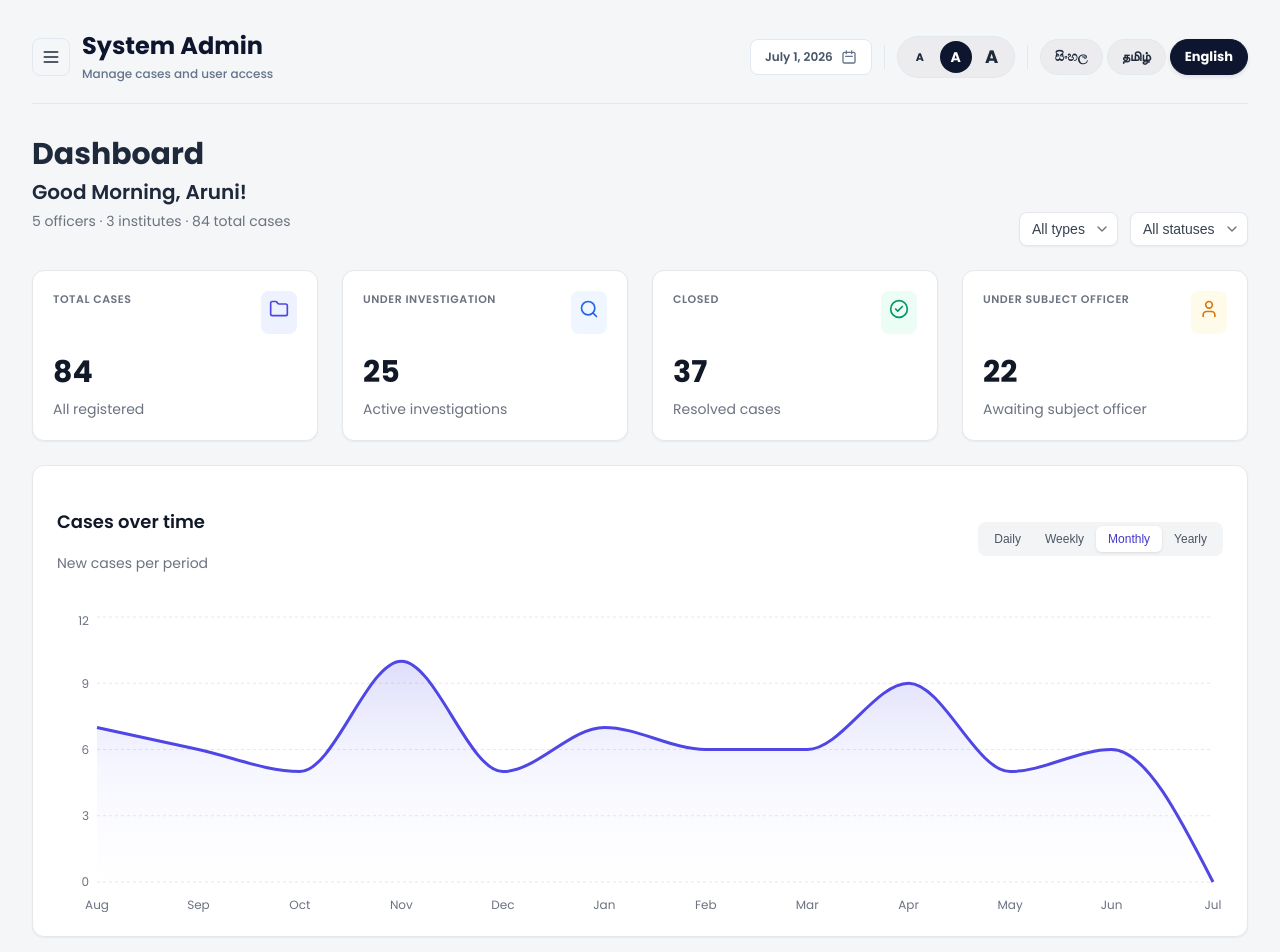
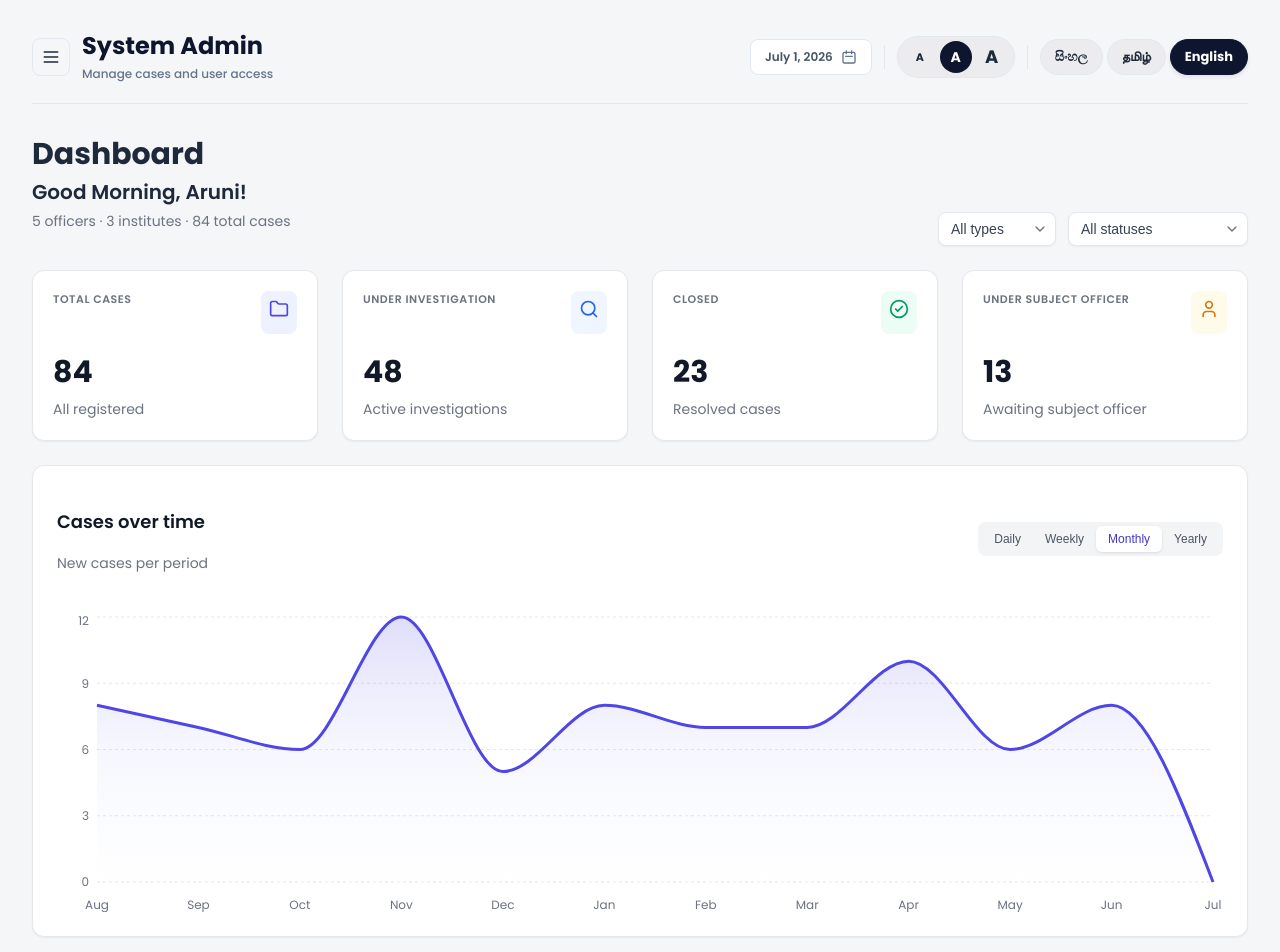
Before and after one commit to Avishka-kavishan/Discipline-Management-Monitoring-System, a Next.js app: page /admin in a window 1280 px wide. Shown: the top 952 px of the page. Built offline with nearby package versions, Linux system fonts and the light colour scheme; a web font is replaced by a local one.

Commit message:
implement admin dashboard with analytics charts and case management interface

```diff
--- a/app/admin/page.tsx
+++ b/app/admin/page.tsx
@@ -21,17 +21,17 @@ import {
 import "./admin.css";
 
 const monthlyData = [
-  { name: "Aug", cases: 7 },
-  { name: "Sep", cases: 6 },
-  { name: "Oct", cases: 5 },
-  { name: "Nov", cases: 10 },
+  { name: "Aug", cases: 8 },
+  { name: "Sep", cases: 7 },
+  { name: "Oct", cases: 6 },
+  { name: "Nov", cases: 12 },
   { name: "Dec", cases: 5 },
-  { name: "Jan", cases: 7 },
-  { name: "Feb", cases: 6 },
-  { name: "Mar", cases: 6 },
-  { name: "Apr", cases: 9 },
-  { name: "May", cases: 5 },
-  { name: "Jun", cases: 6 },
+  { name: "Jan", cases: 8 },
+  { name: "Feb", cases: 7 },
+  { name: "Mar", cases: 7 },
+  { name: "Apr", cases: 10 },
+  { name: "May", cases: 6 },
+  { name: "Jun", cases: 8 },
   { name: "Jul", cases: 0 },
 ];
 
@@ -89,13 +89,45 @@ const typeData = [
 ];
 
 const recentCases = [
-  { id: "1", caseNo: "CASE-2026-0084", dateFiled: "2026-06-28", subject: "Misuse of government funds in procurement", assignedTo: "N. Senanayake", priority: "High", status: "Under Investigation" },
-  { id: "2", caseNo: "CASE-2026-0083", dateFiled: "2026-06-25", subject: "Unauthorized data access in IT department", assignedTo: "S. Silva", priority: "High", status: "Under Investigation" },
-  { id: "3", caseNo: "CASE-2026-0082", dateFiled: "2026-06-22", subject: "Employee misconduct during office hours", assignedTo: "K. Perera", priority: "Medium", status: "Under Subject Officer" },
-  { id: "4", caseNo: "CASE-2026-0081", dateFiled: "2026-06-20", subject: "Forged attendance records submission", assignedTo: "R. Fernando", priority: "Medium", status: "Under Subject Officer" },
-  { id: "5", caseNo: "CASE-2026-0080", dateFiled: "2026-06-18", subject: "Property damage at Colombo branch office", assignedTo: "N. Senanayake", priority: "Low", status: "Closed" },
-  { id: "6", caseNo: "CASE-2026-0079", dateFiled: "2026-06-15", subject: "Harassment complaint filed by junior staff", assignedTo: "S. Silva", priority: "High", status: "Under Investigation" },
-  { id: "7", caseNo: "CASE-2026-0078", dateFiled: "2026-06-12", subject: "Inventory discrepancy in Kandy warehouse", assignedTo: "K. Perera", priority: "Low", status: "Closed" },
+  { id: "1", caseNo: "CASE-2026-0084", dateFiled: "2026-06-28", subject: "Misuse of government funds in procurement", assignedTo: "N. Senanayake", priority: "High", status: "Under Investigation", type: "Fraud" },
+  { id: "2", caseNo: "CASE-2026-0083", dateFiled: "2026-06-25", subject: "Unauthorized data access in IT department", assignedTo: "S. Silva", priority: "High", status: "Under Investigation", type: "Cybercrime" },
+  { id: "3", caseNo: "CASE-2026-0082", dateFiled: "2026-06-22", subject: "Employee misconduct during office hours", assignedTo: "K. Perera", priority: "Medium", status: "Under Subject Officer", type: "Assault" },
+  { id: "4", caseNo: "CASE-2026-0081", dateFiled: "2026-06-20", subject: "Forged attendance records submission", assignedTo: "R. Fernando", priority: "Medium", status: "Under Subject Officer", type: "Forgery" },
+  { id: "5", caseNo: "CASE-2026-0080", dateFiled: "2026-06-18", subject: "Property damage at Colombo branch office", assignedTo: "N. Senanayake", priority: "Low", status: "Closed", type: "Theft" },
+  { id: "6", caseNo: "CASE-2026-0079", dateFiled: "2026-06-15", subject: "Harassment complaint filed by junior staff", assignedTo: "S. Silva", priority: "High", status: "Under Investigation", type: "Assault" },
+  { id: "7", caseNo: "CASE-2026-0078", dateFiled: "2026-06-12", subject: "Inventory discrepancy in Kandy warehouse", assignedTo: "K. Perera", priority: "Low", status: "Closed", type: "Theft" },
+];
+
+const allCases = [
+  // Fraud (17 total: 10 Investigation, 5 Closed, 2 Subject)
+  ...Array(10).fill(null).map(() => ({ type: "Fraud", status: "Under Investigation" })),
+  ...Array(5).fill(null).map(() => ({ type: "Fraud", status: "Closed" })),
+  ...Array(2).fill(null).map(() => ({ type: "Fraud", status: "Under Subject Officer" })),
+
+  // Cybercrime (15 total: 8 Investigation, 4 Closed, 3 Subject)
+  ...Array(8).fill(null).map(() => ({ type: "Cybercrime", status: "Under Investigation" })),
+  ...Array(4).fill(null).map(() => ({ type: "Cybercrime", status: "Closed" })),
+  ...Array(3).fill(null).map(() => ({ type: "Cybercrime", status: "Under Subject Officer" })),
+
+  // Assault (12 total: 6 Investigation, 4 Closed, 2 Subject)
+  ...Array(6).fill(null).map(() => ({ type: "Assault", status: "Under Investigation" })),
+  ...Array(4).fill(null).map(() => ({ type: "Assault", status: "Closed" })),
+  ...Array(2).fill(null).map(() => ({ type: "Assault", status: "Under Subject Officer" })),
+
+  // Theft (15 total: 8 Investigation, 5 Closed, 2 Subject)
+  ...Array(8).fill(null).map(() => ({ type: "Theft", status: "Under Investigation" })),
+  ...Array(5).fill(null).map(() => ({ type: "Theft", status: "Closed" })),
+  ...Array(2).fill(null).map(() => ({ type: "Theft", status: "Under Subject Officer" })),
+
+  // Narcotics (11 total: 6 Investigation, 3 Closed, 2 Subject)
+  ...Array(6).fill(null).map(() => ({ type: "Narcotics", status: "Under Investigation" })),
+  ...Array(3).fill(null).map(() => ({ type: "Narcotics", status: "Closed" })),
+  ...Array(2).fill(null).map(() => ({ type: "Narcotics", status: "Under Subject Officer" })),
+
+  // Forgery (14 total: 10 Investigation, 2 Closed, 2 Subject)
+  ...Array(10).fill(null).map(() => ({ type: "Forgery", status: "Under Investigation" })),
+  ...Array(2).fill(null).map(() => ({ type: "Forgery", status: "Closed" })),
+  ...Array(2).fill(null).map(() => ({ type: "Forgery", status: "Under Subject Officer" })),
 ];
 
 export default function AdminDashboard() {
@@ -103,6 +135,11 @@ export default function AdminDashboard() {
   const [chartPeriod, setChartPeriod] = useState("Monthly");
   const chartData = chartDataMap[chartPeriod];
   const [greeting, setGreeting] = useState("");
+
+  // Dashboard filter states
+  const [selectedType, setSelectedType] = useState("All types");
+  const [selectedStatus, setSelectedStatus] = useState("All statuses");
+  const [searchQuery, setSearchQuery] = useState("");
 
   useEffect(() => {
     const hour = new Date().getHours();
@@ -116,30 +153,104 @@ export default function AdminDashboard() {
     setGreeting(`${t(greetingKey, "Good Morning")}, ${firstName}!`);
   }, [t]);
 
+  // Base multipliers for periods (representing average cases per period vs baseline of 84)
+  const periodMultiplierMap: Record<string, number> = {
+    Daily: 21 / 84,
+    Weekly: 86 / 84,
+    Monthly: 84 / 84,
+    Yearly: 438 / 84,
+  };
+
+  const periodMultiplier = periodMultiplierMap[chartPeriod] || 1;
+
+  // Dynamically compute stats card values based on active filters and period multiplier
+  const activeCases = allCases.filter(c =>
+    (selectedType === "All types" || c.type === selectedType) &&
+    (selectedStatus === "All statuses" || c.status === selectedStatus)
+  );
+
+  const totalCasesCount = Math.round(activeCases.length * periodMultiplier);
+  const underInvestigationCount = Math.round(activeCases.filter(c => c.status === "Under Investigation").length * periodMultiplier);
+  const closedCount = Math.round(activeCases.filter(c => c.status === "Closed").length * periodMultiplier);
+  const underSubjectOfficerCount = Math.round(activeCases.filter(c => c.status === "Under Subject Officer").length * periodMultiplier);
+
+  // Dynamically scale Cases over time chart data by active filters
+  const ratio = activeCases.length / 84;
+  const dynamicallyFilteredChartData = chartData.map(item => ({
+    ...item,
+    cases: Math.round(item.cases * (selectedType === "All types" && selectedStatus === "All statuses" ? 1 : ratio))
+  }));
+
+  // Filter the recent cases table by selected type, status, and search query
+  const filteredRecentCases = recentCases.filter(c => {
+    const matchesType = selectedType === "All types" || c.type === selectedType;
+    const matchesStatus = selectedStatus === "All statuses" || c.status === selectedStatus;
+    const matchesSearch = searchQuery.trim() === "" ||
+      c.caseNo.toLowerCase().includes(searchQuery.toLowerCase()) ||
+      c.subject.toLowerCase().includes(searchQuery.toLowerCase()) ||
+      c.assignedTo.toLowerCase().includes(searchQuery.toLowerCase());
+    return matchesType && matchesStatus && matchesSearch;
+  });
+
+  // Dynamically compute Status Distribution based on active filters and period multiplier
+  const dynamicStatusData = [
+    { name: "Under Investigation", value: Math.round(activeCases.filter(c => c.status === "Under Investigation").length * periodMultiplier), color: "#6366f1" },
+    { name: "Closed", value: Math.round(activeCases.filter(c => c.status === "Closed").length * periodMultiplier), color: "#10b981" },
+    { name: "Under Subject Officer", value: Math.round(activeCases.filter(c => c.status === "Under Subject Officer").length * periodMultiplier), color: "#f59e0b" },
+  ];
+
+  // Dynamically compute Cases by Type based on active filters and period multiplier
+  const dynamicTypeData = [
+    { name: "Fraud", value: Math.round(activeCases.filter(c => c.type === "Fraud").length * periodMultiplier), color: "#6366f1" },
+    { name: "Cybercrime", value: Math.round(activeCases.filter(c => c.type === "Cybercrime").length * periodMultiplier), color: "#8b5cf6" },
+    { name: "Assault", value: Math.round(activeCases.filter(c => c.type === "Assault").length * periodMultiplier), color: "#0ea5e9" },
+    { name: "Theft", value: Math.round(activeCases.filter(c => c.type === "Theft").length * periodMultiplier), color: "#f59e0b" },
+    { name: "Narcotics", value: Math.round(activeCases.filter(c => c.type === "Narcotics").length * periodMultiplier), color: "#10b981" },
+    { name: "Forgery", value: Math.round(activeCases.filter(c => c.type === "Forgery").length * periodMultiplier), color: "#3b82f6" },
+  ];
+
   return (
     <div className="admin-dashboard-container">
       {/* Header section */}
       <div className="admin-dashboard-header">
         <div>
-
           <h3 className="admin-dashboard-title1">Dashboard</h3>
           <h2 className="admin-dashboard-title">{greeting}</h2>
           <p className="admin-dashboard-subtitle">
-            5 officers · 3 institutes · 84 total cases
+            5 officers · 3 institutes · {totalCasesCount} total cases
           </p>
         </div>
         <div className="admin-filters-container">
           <div style={{ position: 'relative' }}>
-            <select aria-label="Filter by case type" className="admin-filter-select">
-              <option>All types</option>
+            <select
+              aria-label="Filter by case type"
+              className="admin-filter-select"
+              value={selectedType}
+              onChange={(e) => setSelectedType(e.target.value)}
+            >
+              <option value="All types">All types</option>
+              <option value="Fraud">Fraud</option>
+              <option value="Cybercrime">Cybercrime</option>
+              <option value="Assault">Assault</option>
+              <option value="Theft">Theft</option>
+              <option value="Narcotics">Narcotics</option>
+              <option value="Forgery">Forgery</option>
             </select>
             <div className="admin-filter-icon">
               <ChevronDown style={{ width: 16, height: 16 }} />
             </div>
           </div>
           <div style={{ position: 'relative' }}>
-            <select aria-label="Filter by status" className="admin-filter-select">
-              <option>All statuses</option>
+            <select
+              aria-label="Filter by status"
+              className="admin-filter-select"
+              value={selectedStatus}
+              onChange={(e) => setSelectedStatus(e.target.value)}
+            >
+              <option value="All statuses">All statuses</option>
+              <option value="Under Investigation">Under Investigation</option>
+              <option value="Closed">Closed</option>
+              <option value="Under Subject Officer">Under Subject Officer</option>
             </select>
             <div className="admin-filter-icon">
               <ChevronDown style={{ width: 16, height: 16 }} />
@@ -152,28 +263,28 @@ export default function AdminDashboard() {
       <div className="admin-stats-grid">
         <StatCard
           title="TOTAL CASES"
-          value="84"
+          value={totalCasesCount.toString()}
           subtitle="All registered"
           icon={<Folder style={{ width: 20, height: 20, color: '#4f46e5' }} />}
           iconBg="#eef2ff"
         />
         <StatCard
           title="UNDER INVESTIGATION"
-          value="25"
+          value={underInvestigationCount.toString()}
           subtitle="Active investigations"
           icon={<Search style={{ width: 20, height: 20, color: '#2563eb' }} />}
           iconBg="#eff6ff"
         />
         <StatCard
           title="CLOSED"
-          value="37"
+          value={closedCount.toString()}
           subtitle="Resolved cases"
           icon={<CheckCircle2 style={{ width: 20, height: 20, color: '#059669' }} />}
           iconBg="#ecfdf5"
         />
         <StatCard
           title="UNDER SUBJECT OFFICER"
-          value="22"
+          value={underSubjectOfficerCount.toString()}
           subtitle="Awaiting subject officer"
           icon={<User style={{ width: 20, height: 20, color: '#d97706' }} />}
           iconBg="#fffbeb"
@@ -201,7 +312,7 @@ export default function AdminDashboard() {
         </div>
         <div className="admin-chart-wrapper">
           <ResponsiveContainer width="100%" height="100%">
-            <AreaChart data={chartData} margin={{ top: 5, right: 10, left: -20, bottom: 0 }}>
+            <AreaChart data={dynamicallyFilteredChartData} margin={{ top: 5, right: 10, left: -20, bottom: 0 }}>
               <defs>
                 <linearGradient id="caseGradient" x1="0" y1="0" x2="0" y2="1">
                   <stop offset="0%" stopColor="#4F46E5" stopOpacity={0.3} />
@@ -250,7 +361,7 @@ export default function AdminDashboard() {
             <ResponsiveContainer width="100%" height="100%">
               <PieChart>
                 <Pie
-                  data={statusData}
+                  data={dynamicStatusData}
                   cx="50%"
                   cy="45%"
                   innerRadius={60}
@@ -259,7 +370,7 @@ export default function AdminDashboard() {
                   dataKey="value"
                   stroke="none"
                 >
-                  {statusData.map((entry, index) => (
+                  {dynamicStatusData.map((entry, index) => (
                     <Cell key={`cell-${index}`} fill={entry.color} />
                   ))}
                 </Pie>
@@ -282,7 +393,7 @@ export default function AdminDashboard() {
           <h3 className="admin-secondary-chart-title">Cases by type</h3>
           <div className="admin-bar-chart-wrapper">
             <ResponsiveContainer width="100%" height="100%">
-              <BarChart data={typeData} margin={{ top: 5, right: 10, left: -20, bottom: 0 }}>
+              <BarChart data={dynamicTypeData} margin={{ top: 5, right: 10, left: -20, bottom: 0 }}>
                 <CartesianGrid strokeDasharray="3 3" vertical={false} stroke="#E5E7EB" />
                 <XAxis
                   dataKey="name"
@@ -302,7 +413,7 @@ export default function AdminDashboard() {
                   contentStyle={{ borderRadius: '8px', border: 'none', boxShadow: '0 4px 6px -1px rgb(0 0 0 / 0.1), 0 2px 4px -2px rgb(0 0 0 / 0.1)' }}
                 />
                 <Bar dataKey="value" radius={[4, 4, 0, 0]}>
-                  {typeData.map((entry, index) => (
+                  {dynamicTypeData.map((entry, index) => (
                     <Cell key={`cell-${index}`} fill={entry.color} />
                   ))}
                 </Bar>
@@ -330,9 +441,20 @@ export default function AdminDashboard() {
                 type="text"
                 placeholder="Search cases..."
                 className="search-input"
+                value={searchQuery}
+                onChange={(e) => setSearchQuery(e.target.value)}
               />
             </div>
-            <a href="#" className="view-all-reset-link">
+            <a
+              href="#"
+              className="view-all-reset-link"
+              onClick={(e) => {
+                e.preventDefault();
+                setSelectedType("All types");
+                setSelectedStatus("All statuses");
+                setSearchQuery("");
+              }}
+            >
               View All <span className="arrow-span">→</span>
             </a>
           </div>
@@ -352,7 +474,8 @@ export default function AdminDashboard() {
               </tr>
             </thead>
             <tbody>
-              {recentCases.map((item) => (
+              {filteredRecentCases.length > 0 ? (
+                filteredRecentCases.map((item) => (
                   <tr key={item.id} className="letter-table-row">
                     <td style={{ fontWeight: 600, color: '#1e293b' }}>{item.caseNo}</td>
                     <td>{item.dateFiled}</td>
@@ -378,7 +501,14 @@ export default function AdminDashboard() {
                       <a href="#" className="add-details-link">View</a>
                     </td>
                   </tr>
-              ))}
+                ))
+              ) : (
+                <tr>
+                  <td colSpan={7} style={{ textAlign: 'center', padding: '24px 0', color: '#64748b' }}>
+                    No cases match the selected filters.
+                  </td>
+                </tr>
+              )}
             </tbody>
           </table>
         </div>
```
Lines whose indentation alone changed are shown as unchanged.
